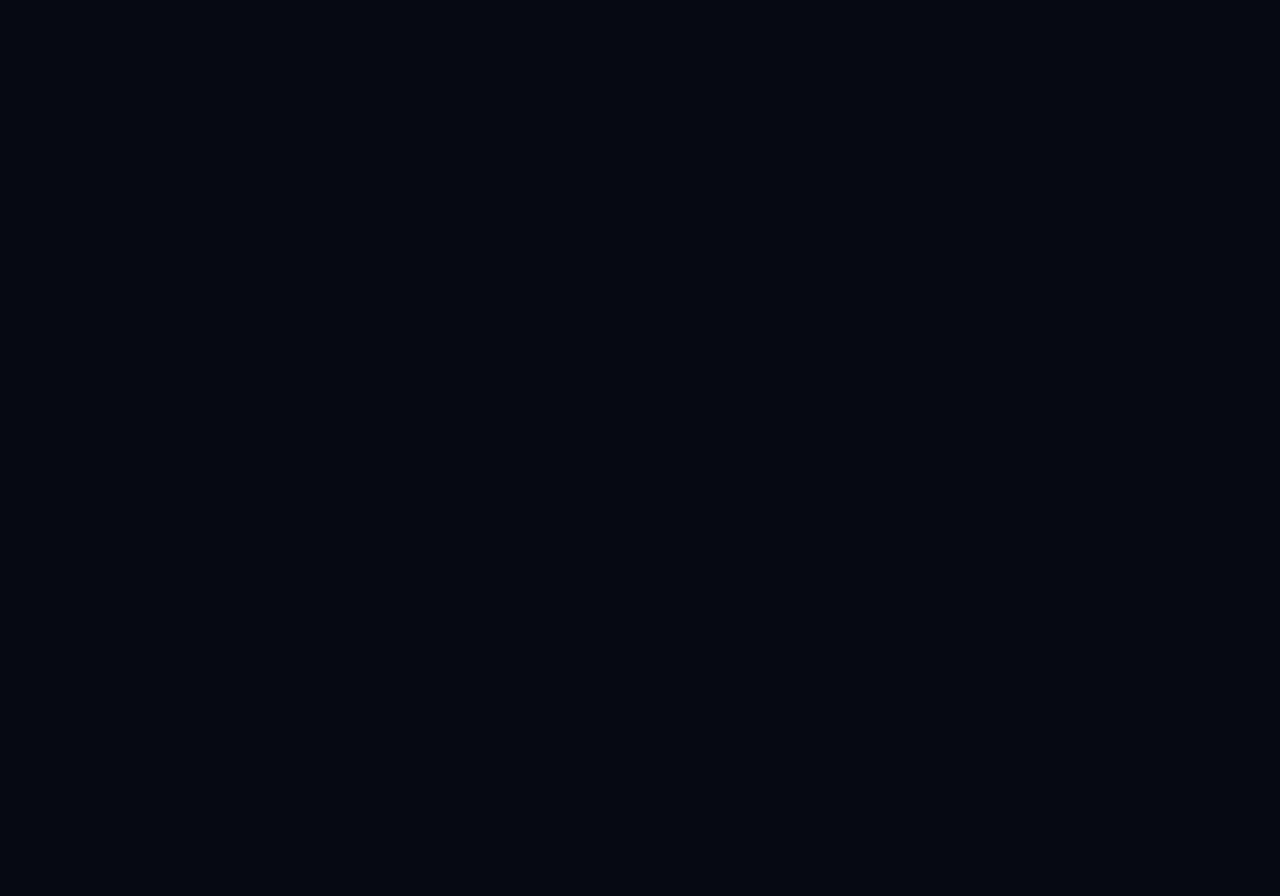
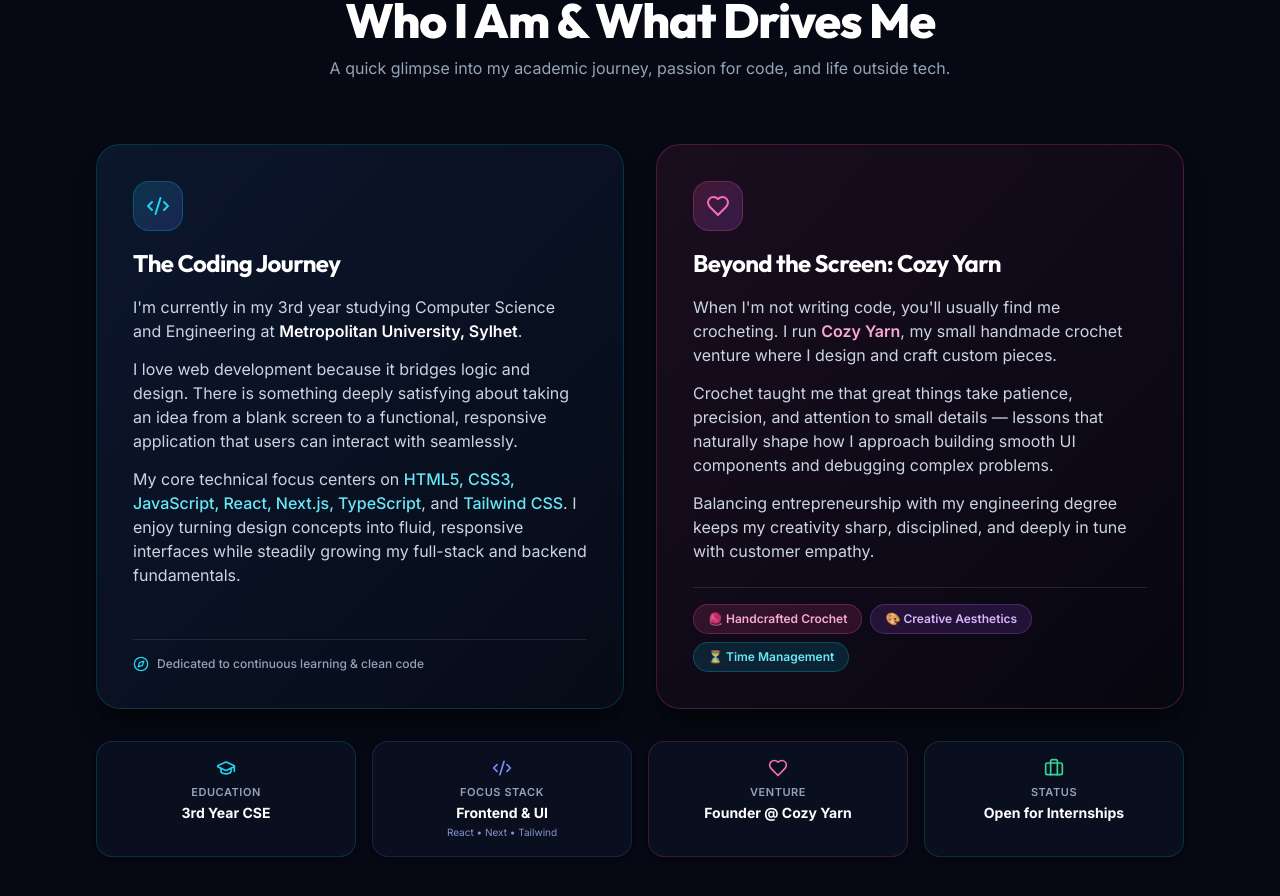
Before and after one commit to Samiha-26/portfolio, a Next.js app: page / in a window 1280 px wide. Shown: the part 734-1630 px from the top of the page. Before the commit the page ends 800 px from the top, so only its background shows below. Built offline with nearby package versions, Linux system fonts and the light colour scheme.

Commit message:
add about me section

```diff
--- a/src/app/page.tsx
+++ b/src/app/page.tsx
@@ -1,11 +1,13 @@
 import Navbar from "@/components/Navbar";
 import Hero from "@/components/Hero";
+import About from "@/components/About";
 
 export default function Home() {
   return (
     <main className="min-h-screen bg-[#060913] text-slate-100 relative selection:bg-cyan-500/20 selection:text-cyan-300">
       <Navbar />
       <Hero />
+      <About />
     </main>
   );
 }
--- a/src/components/About.tsx
+++ b/src/components/About.tsx
@@ -1,125 +1,129 @@
-import { personalInfo } from "@/data/portfolioData";
-import { Sparkles, Code2, Heart, Briefcase, GraduationCap } from "lucide-react";
+import { Sparkles, Code2, Heart, GraduationCap, Compass, Briefcase } from "lucide-react";
 
 export default function About() {
   return (
-    <section id="about" className="py-20 relative">
-      <div className="max-w-7xl mx-auto px-4 sm:px-6 lg:px-8">
+    <section id="about" className="py-24 relative overflow-hidden">
+      {/* Background ambient lighting */}
+      <div className="absolute top-1/2 left-1/4 -translate-y-1/2 w-[500px] h-[500px] bg-gradient-to-tr from-cyan-500/10 via-indigo-500/10 to-transparent rounded-full blur-3xl pointer-events-none -z-10" />
+      <div className="absolute top-1/2 right-1/4 -translate-y-1/2 w-[400px] h-[400px] bg-gradient-to-tr from-pink-500/10 via-purple-500/10 to-transparent rounded-full blur-3xl pointer-events-none -z-10" />
+
+      <div className="max-w-6xl mx-auto px-4 sm:px-6 lg:px-8">
 
         {/* Section Header */}
-        <div className="text-center max-w-3xl mx-auto space-y-3 mb-16">
-          <div className="inline-flex items-center gap-2 px-3.5 py-1 rounded-full border border-cyan-500/30 bg-cyan-500/10 text-cyan-300 text-xs font-semibold uppercase tracking-wider">
-            <Sparkles className="w-3.5 h-3.5" />
-            <span>About Me</span>
+        <div className="text-center max-w-2xl mx-auto space-y-3 mb-16">
+          <div className="inline-flex items-center gap-2 px-4 py-1.5 rounded-full border border-cyan-500/30 bg-cyan-500/10 text-cyan-300 text-xs font-bold uppercase tracking-widest shadow-sm">
+            <Sparkles className="w-3.5 h-3.5 text-cyan-400" />
+            <span>ABOUT ME</span>
           </div>
-          <h2 className="text-3xl sm:text-4xl font-heading font-bold text-white tracking-tight">
-            My Journey, Passion & Creativity
+          <h2 className="text-3xl sm:text-4xl lg:text-5xl font-heading font-extrabold text-white tracking-tight">
+            Who I Am & What Drives Me
           </h2>
-          <p className="text-slate-400 text-base sm:text-lg">
-            Engineering intuitive web applications by day, handcrafting crochet creations by night.
+          <p className="text-slate-400 text-sm sm:text-base">
+            A quick glimpse into my academic journey, passion for code, and life outside tech.
           </p>
         </div>
 
-        {/* Content Grid */}
-        <div className="grid grid-cols-1 lg:grid-cols-12 gap-8 items-start">
+        {/* Two Balanced Story Cards */}
+        <div className="grid grid-cols-1 md:grid-cols-2 gap-8 items-stretch">
 
-          {/* Main Story Narrative */}
-          <div className="lg:col-span-7 space-y-5">
-            <div className="glass-card p-6 sm:p-8 rounded-3xl space-y-4">
-              <h3 className="text-xl sm:text-2xl font-bold text-white flex items-center gap-2.5">
-                <Code2 className="w-6 h-6 text-cyan-400" />
-                <span>The Programming Journey</span>
+          {/* Card 1: Programming Journey */}
+          <div className="rounded-3xl p-7 sm:p-9 bg-gradient-to-br from-[#0c162c] via-[#091122] to-[#060b17] border border-cyan-500/20 hover:border-cyan-400/40 shadow-xl shadow-black/40 transition-all duration-300 flex flex-col justify-between space-y-6 group">
+            <div className="space-y-4">
+              <div className="w-13 h-13 rounded-2xl bg-gradient-to-br from-cyan-500/20 to-indigo-500/20 border border-cyan-500/30 flex items-center justify-center text-cyan-400 shadow-inner p-3 w-fit">
+                <Code2 className="w-6 h-6" />
+              </div>
+
+              <h3 className="text-2xl font-heading font-bold text-white tracking-tight group-hover:text-cyan-300 transition-colors">
+                The Coding Journey
               </h3>
 
-              <div className="space-y-3.5 text-slate-300 leading-relaxed text-sm sm:text-base">
+              <div className="space-y-3.5 text-slate-300 text-sm sm:text-base leading-relaxed">
                 <p>
-                  I'm currently in my 3rd year studying Computer Science and Engineering at <strong className="text-white">Metropolitan University, Sylhet</strong>. My journey started with curiosity about how the web works and quickly transformed into a passion for building full-stack applications that solve practical everyday needs.
+                  I'm currently in my 3rd year studying Computer Science and Engineering at <strong className="text-white font-semibold">Metropolitan University, Sylhet</strong>.
                 </p>
                 <p>
-                  I love turning complex requirements into clean, user-friendly digital tools. Whether developing <strong className="text-cyan-300">Bazar Dor</strong> to simplify daily market prices in Bengali, crafting <strong className="text-cyan-300">Dev Stack</strong> for interactive tech discovery, or engineering <strong className="text-cyan-300">FoodBridge</strong> to fight community hunger with real-time food donations, I focus on accessible, responsive, and performance-driven code.
+                  I love web development because it bridges logic and design. There is something deeply satisfying about taking an idea from a blank screen to a functional, responsive application that users can interact with seamlessly.
                 </p>
                 <p>
-                  I am actively expanding my full-stack expertise across Next.js, Node.js, Express, MongoDB, RESTful APIs, and modern authentication workflows.
+                  My core technical focus centers on <span className="text-cyan-300 font-medium">HTML5, CSS3, JavaScript, React, Next.js, TypeScript</span>, and <span className="text-cyan-300 font-medium">Tailwind CSS</span>. I enjoy turning design concepts into fluid, responsive interfaces while steadily growing my full-stack and backend fundamentals.
                 </p>
               </div>
             </div>
 
-            {/* Cozy Yarn & Hobbies Card */}
-            <div className="glass-card p-6 sm:p-8 rounded-3xl border-purple-500/20 bg-gradient-to-br from-purple-900/10 via-slate-900/40 to-slate-950/40 space-y-4">
-              <h3 className="text-xl sm:text-2xl font-bold text-white flex items-center gap-2.5">
-                <Heart className="w-6 h-6 text-pink-400" />
-                <span>Beyond Code: Cozy Yarn & Hobbies</span>
-              </h3>
-              <p className="text-slate-300 leading-relaxed text-sm sm:text-base">
-                Outside the world of code, I am the founder of <strong className="text-pink-300">Cozy Yarn</strong>, my small handmade crochet venture. Crocheting is where my patience, pattern design, and artistic eye flourish. Managing Cozy Yarn has taught me authentic customer communication, disciplined time management, and the beauty of building things carefully from scratch.
-              </p>
-              <div className="flex flex-wrap gap-2 pt-2">
-                <span className="px-3 py-1 rounded-full text-xs font-medium bg-pink-500/10 text-pink-300 border border-pink-500/20">
-                  🧶 Crochet Artistry
-                </span>
-                <span className="px-3 py-1 rounded-full text-xs font-medium bg-cyan-500/10 text-cyan-300 border border-cyan-500/20">
-                  🎨 UI & Aesthetics
-                </span>
-                <span className="px-3 py-1 rounded-full text-xs font-medium bg-indigo-500/10 text-indigo-300 border border-indigo-500/20">
-                  ✨ Small Business Leadership
-                </span>
-                <span className="px-3 py-1 rounded-full text-xs font-medium bg-emerald-500/10 text-emerald-300 border border-emerald-500/20">
-                  📚 Research & Continuous Learning
-                </span>
-              </div>
+            <div className="pt-4 border-t border-white/10 flex items-center gap-2 text-xs font-medium text-slate-400">
+              <Compass className="w-4 h-4 text-cyan-400" />
+              <span>Dedicated to continuous learning & clean code</span>
             </div>
           </div>
 
-          {/* Right Highlights & Metrics */}
-          <div className="lg:col-span-5 space-y-4">
+          {/* Card 2: Cozy Yarn & Creativity */}
+          <div className="rounded-3xl p-7 sm:p-9 bg-gradient-to-br from-[#1a0e1e] via-[#100a18] to-[#070710] border border-pink-500/25 hover:border-pink-400/50 shadow-xl shadow-black/40 transition-all duration-300 flex flex-col justify-between space-y-6 group">
+            <div className="space-y-4">
+              <div className="w-13 h-13 rounded-2xl bg-gradient-to-br from-pink-500/20 to-purple-500/20 border border-pink-500/30 flex items-center justify-center text-pink-400 shadow-inner p-3 w-fit">
+                <Heart className="w-6 h-6" />
+              </div>
 
-            <div className="glass-card p-6 rounded-2xl flex items-center gap-4">
-              <div className="w-12 h-12 rounded-xl bg-cyan-500/10 border border-cyan-500/20 flex items-center justify-center text-cyan-400 shrink-0">
-                <GraduationCap className="w-6 h-6" />
-              </div>
-              <div>
-                <p className="text-xs uppercase tracking-wider text-slate-400 font-medium">Education</p>
-                <h4 className="text-base font-bold text-white">B.Sc. in Computer Science (3rd Year)</h4>
-                <p className="text-xs text-slate-400">Metropolitan University, Sylhet</p>
+              <h3 className="text-2xl font-heading font-bold text-white tracking-tight group-hover:text-pink-300 transition-colors">
+                Beyond the Screen: Cozy Yarn
+              </h3>
+
+              <div className="space-y-3.5 text-slate-300 text-sm sm:text-base leading-relaxed">
+                <p>
+                  When I'm not writing code, you'll usually find me crocheting. I run <strong className="text-pink-300 font-semibold">Cozy Yarn</strong>, my small handmade crochet venture where I design and craft custom pieces.
+                </p>
+                <p>
+                  Crochet taught me that great things take patience, precision, and attention to small details — lessons that naturally shape how I approach building smooth UI components and debugging complex problems.
+                </p>
+                <p>
+                  Balancing entrepreneurship with my engineering degree keeps my creativity sharp, disciplined, and deeply in tune with customer empathy.
+                </p>
               </div>
             </div>
 
-            <div className="glass-card p-6 rounded-2xl flex items-center gap-4">
-              <div className="w-12 h-12 rounded-xl bg-indigo-500/10 border border-indigo-500/20 flex items-center justify-center text-indigo-400 shrink-0">
-                <Code2 className="w-6 h-6" />
-              </div>
-              <div>
-                <p className="text-xs uppercase tracking-wider text-slate-400 font-medium">Core Stack</p>
-                <h4 className="text-base font-bold text-white">React, Next.js & TypeScript</h4>
-                <p className="text-xs text-slate-400">Tailwind CSS, Node.js, MongoDB</p>
-              </div>
+            {/* Aesthetic Tag Pills */}
+            <div className="flex flex-wrap gap-2 pt-4 border-t border-white/10">
+              <span className="px-3.5 py-1.5 rounded-full text-xs font-semibold bg-pink-500/15 text-pink-300 border border-pink-500/30">
+                🧶 Handcrafted Crochet
+              </span>
+              <span className="px-3.5 py-1.5 rounded-full text-xs font-semibold bg-purple-500/15 text-purple-300 border border-purple-500/30">
+                🎨 Creative Aesthetics
+              </span>
+              <span className="px-3.5 py-1.5 rounded-full text-xs font-semibold bg-cyan-500/15 text-cyan-300 border border-cyan-500/30">
+                ⏳ Time Management
+              </span>
             </div>
-
-            <div className="glass-card p-6 rounded-2xl flex items-center gap-4">
-              <div className="w-12 h-12 rounded-xl bg-emerald-500/10 border border-emerald-500/20 flex items-center justify-center text-emerald-400 shrink-0">
-                <Briefcase className="w-6 h-6" />
-              </div>
-              <div>
-                <p className="text-xs uppercase tracking-wider text-slate-400 font-medium">Featured Work</p>
-                <h4 className="text-base font-bold text-white">3+ Production Deployed Projects</h4>
-                <p className="text-xs text-slate-400">Live on Vercel & Netlify</p>
-              </div>
-            </div>
-
-            <div className="glass-card p-6 rounded-2xl flex items-center gap-4">
-              <div className="w-12 h-12 rounded-xl bg-pink-500/10 border border-pink-500/20 flex items-center justify-center text-pink-400 shrink-0">
-                <Heart className="w-6 h-6" />
-              </div>
-              <div>
-                <p className="text-xs uppercase tracking-wider text-slate-400 font-medium">Entrepreneurship</p>
-                <h4 className="text-base font-bold text-white">Founder @ Cozy Yarn</h4>
-                <p className="text-xs text-slate-400">Handmade crochet & creative design</p>
-              </div>
-            </div>
-
           </div>
 
         </div>
+
+        {/* Quick Highlights Bar */}
+        <div className="grid grid-cols-2 md:grid-cols-4 gap-4 mt-8">
+          <div className="rounded-2xl p-4 bg-[#0a1122]/90 border border-cyan-500/20 hover:border-cyan-400/40 transition-colors text-center shadow-md">
+            <GraduationCap className="w-5 h-5 text-cyan-400 mx-auto mb-1.5" />
+            <p className="text-[11px] text-slate-400 uppercase tracking-wider font-semibold">Education</p>
+            <p className="text-xs sm:text-sm font-bold text-white mt-0.5">3rd Year CSE</p>
+          </div>
+
+          <div className="rounded-2xl p-4 bg-[#0a1122]/90 border border-indigo-500/20 hover:border-indigo-400/40 transition-colors text-center shadow-md">
+            <Code2 className="w-5 h-5 text-indigo-400 mx-auto mb-1.5" />
+            <p className="text-[11px] text-slate-400 uppercase tracking-wider font-semibold">Focus Stack</p>
+            <p className="text-xs sm:text-sm font-bold text-white mt-0.5">Frontend & UI</p>
+            <p className="text-[10px] text-indigo-300/80 mt-0.5">React • Next • Tailwind</p>
+          </div>
+
+          <div className="rounded-2xl p-4 bg-[#0a1122]/90 border border-pink-500/20 hover:border-pink-400/40 transition-colors text-center shadow-md">
+            <Heart className="w-5 h-5 text-pink-400 mx-auto mb-1.5" />
+            <p className="text-[11px] text-slate-400 uppercase tracking-wider font-semibold">Venture</p>
+            <p className="text-xs sm:text-sm font-bold text-white mt-0.5">Founder @ Cozy Yarn</p>
+          </div>
+
+          <div className="rounded-2xl p-4 bg-[#0a1122]/90 border border-emerald-500/20 hover:border-emerald-400/40 transition-colors text-center shadow-md">
+            <Briefcase className="w-5 h-5 text-emerald-400 mx-auto mb-1.5" />
+            <p className="text-[11px] text-slate-400 uppercase tracking-wider font-semibold">Status</p>
+            <p className="text-xs sm:text-sm font-bold text-white mt-0.5">Open for Internships</p>
+          </div>
+        </div>
+
       </div>
     </section>
   );
```
